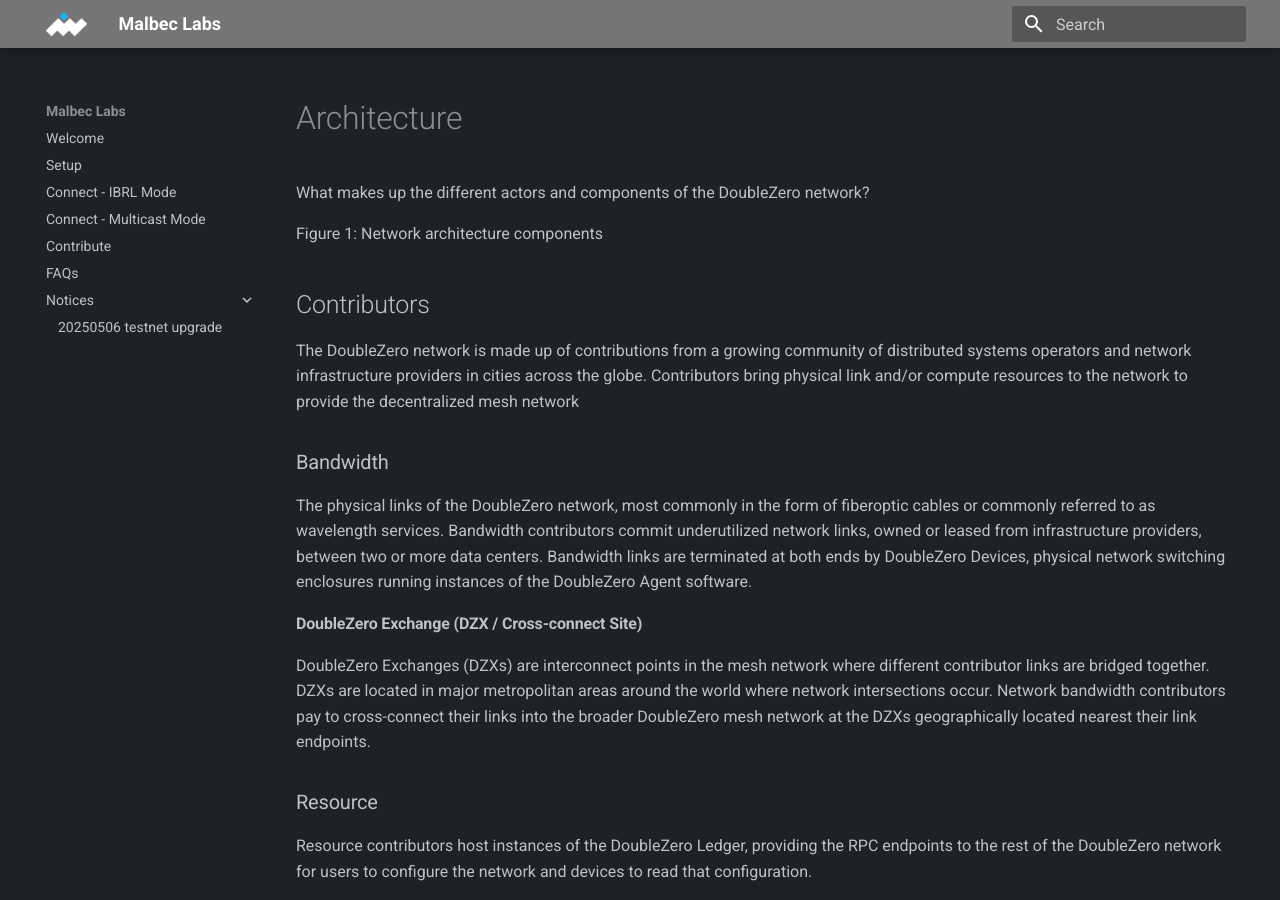
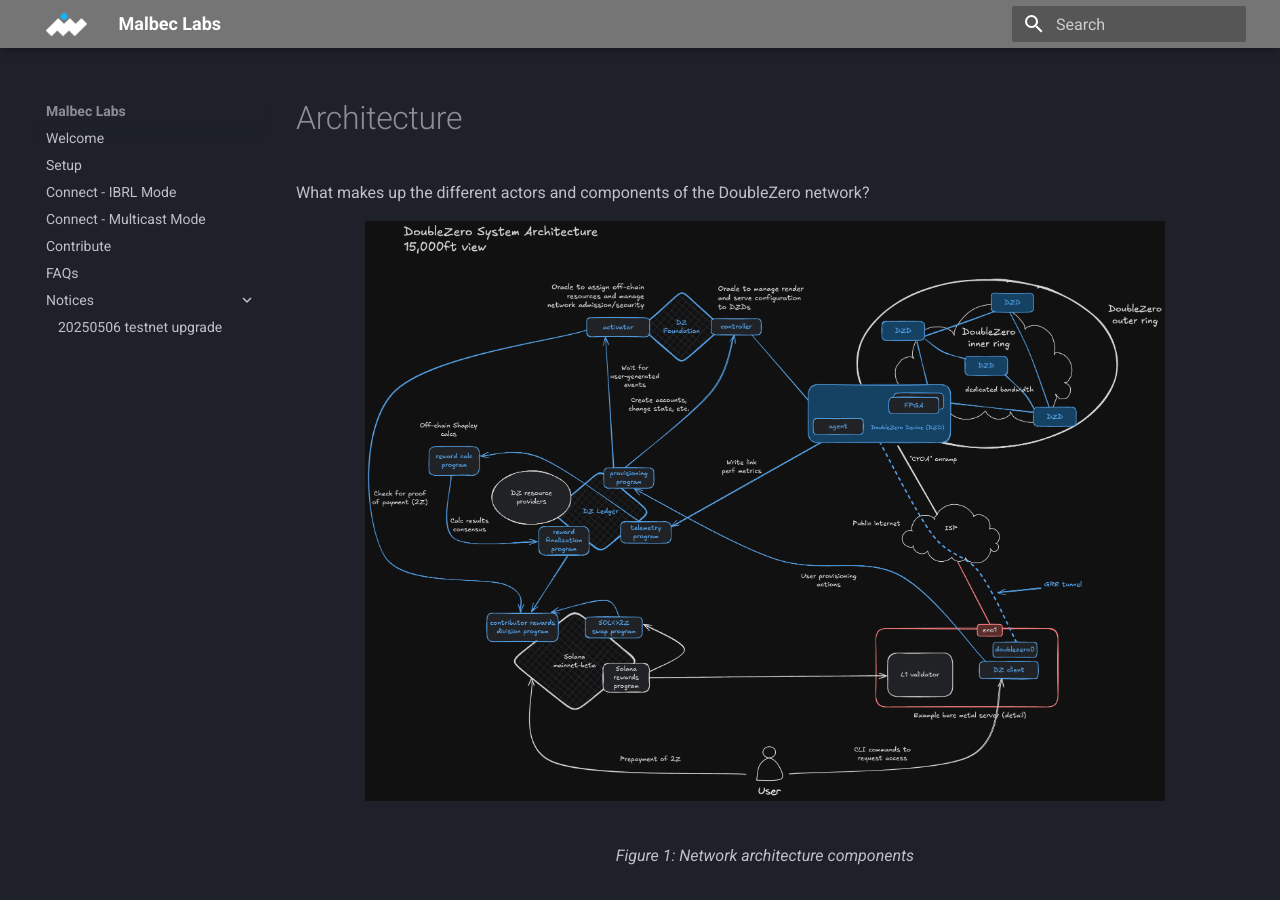
Before and after one commit to malbeclabs/docs, an MkDocs documentation site: the page built from docs/architecture.md, in a window 1280 px wide and 900 px high. Built offline with MkDocs 1.6.1 and Material for MkDocs 9.7.7, drawn with Linux system fonts in a browser that asks for light colours.

Commit message:
add 15k ft diagram

```diff
--- a/docs/architecture.md
+++ b/docs/architecture.md
@@ -2,7 +2,10 @@
 
 What makes up the different actors and components of the DoubleZero network?
 
-Figure 1: Network architecture components
+<figure markdown="span">
+  ![Image title](images/figure8.png){ width="800" }
+  <figcaption>Figure 1: Network architecture components</figcaption>
+</figure>
 
 ## Contributors
 
```
Also changed, not shown: docs/images/figure8.png (added).
